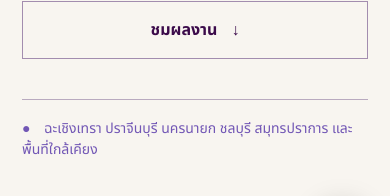
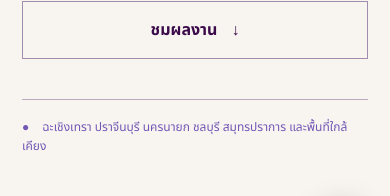
Before and after one commit to momomaggi/mmcctv-website, a React (Vite) app: page / in a window 390 px wide. Shown: the part 572-768 px from the top of the page. Built offline with nearby package versions, Linux system fonts and the light colour scheme.

Commit message:
Adjust mobile location text size

```diff
--- a/src/styles.css
+++ b/src/styles.css
@@ -669,6 +669,10 @@ footer > small {
   .hero-visual {
     min-height: 460px;
   }
+  .location {
+    font-size: 12px;
+    line-height: 1.6;
+  }
   .experience {
     padding: 16px 20px;
   }
```
